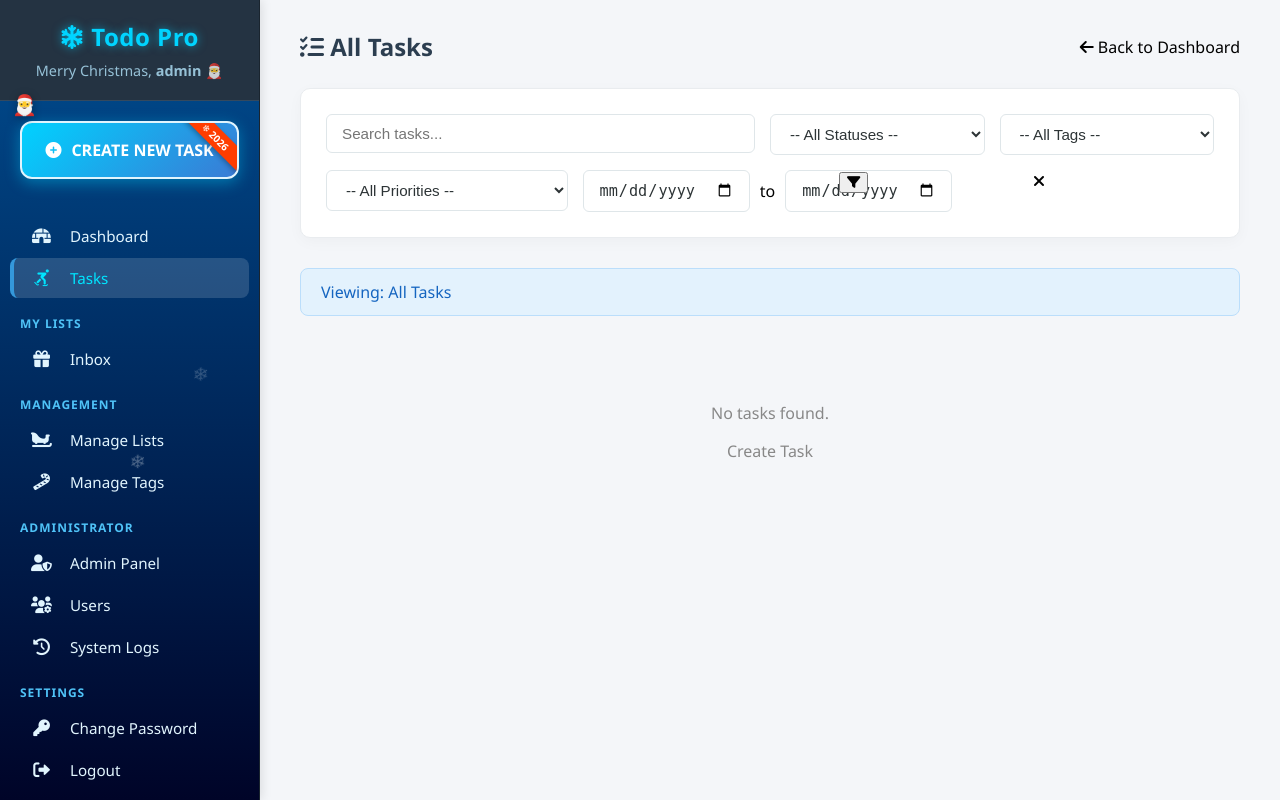
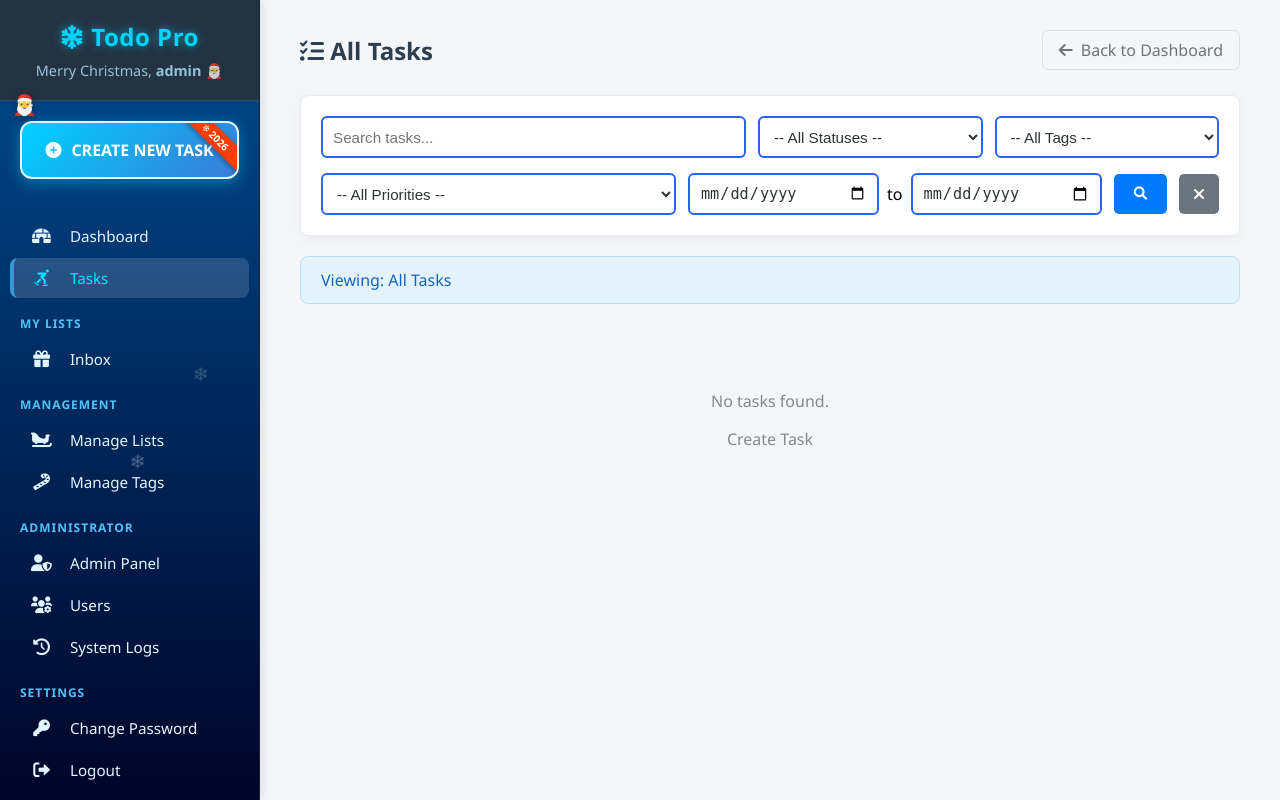
Before and after one commit to MinhQuanhehehe/project1, a PHP site: page /modules/tasks/tasks.php in a window 1280 px wide. Run offline with PHP 8.4, Linux system fonts and the light colour scheme; a user stored in the database is signed in; data that the repository does not hold is empty.

Commit message:
Refactor task filtering and UI elements

```diff
--- a/todolist/modules/tasks/tasks.php
+++ b/todolist/modules/tasks/tasks.php
@@ -1,20 +1,17 @@
 <?php
-// FILE: modules/tasks/index.php (hoặc modules/tasks/tasks.php)
 if (session_status() === PHP_SESSION_NONE) { session_start(); }
 global $conn;
 
-// 1. CHỈNH SỬA ĐƯỜNG DẪN CONFIG (lùi ra 2 cấp thư mục)
+// 1. CHỈNH SỬA ĐƯỜNG DẪN CONFIG
 include '../../config/db_connect.php';
 
 $user_id = $_SESSION['user_id'] ?? null;
 if (!$user_id) {
-    // 2. CHỈNH SỬA ĐƯỜNG DẪN REDIRECT
     header("Location: ../../auth/login.php");
     exit;
 }
 
 // --- GET DATA FOR FILTERS ---
-// Tags (for filter dropdown)
 $my_tags = [];
 $res_t = $conn->query("SELECT tag_id, tag_name FROM Tags WHERE user_id = $user_id ORDER BY tag_name");
 while ($row = $res_t->fetch_assoc()) $my_tags[] = $row;
@@ -31,8 +28,6 @@ $filter_end_date = $_GET['end_date'] ?? '';
 $filter_desc = [];
 if (!empty($search_query)) $filter_desc[] = "Keyword: <strong>" . htmlspecialchars($search_query) . "</strong>";
 if (!empty($filter_tag_id)) $filter_desc[] = "Filtered by Tag";
-
-// Status Description
 if (!empty($filter_status)) {
     if ($filter_status === 'overdue') {
         $filter_desc[] = "Status: <strong style='color:#dc3545;'>Overdue</strong>";
@@ -41,10 +36,7 @@ if (!empty($filter_status)) {
         $filter_desc[] = "Status: <strong>$label</strong>";
     }
 }
-
 if (!empty($filter_matrix)) $filter_desc[] = "Priority: " . htmlspecialchars($filter_matrix);
-if (!empty($filter_start_date) || !empty($filter_end_date)) $filter_desc[] = "Date Filtered";
-
 $current_filter_text = empty($filter_desc) ? "All Tasks" : implode(" | ", $filter_desc);
 
 // --- MAIN QUERY ---
@@ -58,12 +50,9 @@ $sql = "SELECT t.*, l.list_name, l.color_code,
 
 $params = [$user_id]; $types = "i";
 
-// 1. Filter by Inbox
 if (isset($_GET['list_id']) && $_GET['list_id'] === 'inbox') {
     $sql .= " AND t.list_id IS NULL";
 }
-
-// 2. Filter by Status
 if (!empty($filter_status)) {
     if ($filter_status === 'overdue') {
         $sql .= " AND t.status != 'completed' AND t.status != 'canceled' AND t.due_date < NOW()";
@@ -73,20 +62,14 @@ if (!empty($filter_status)) {
         $types .= "s";
     }
 }
-
-// 3. Filter by Tag
 if (!empty($filter_tag_id)) {
     $sql .= " AND EXISTS (SELECT 1 FROM TaskTags sub_tt WHERE sub_tt.task_id = t.task_id AND sub_tt.tag_id = ?)";
     $params[] = $filter_tag_id; $types .= "i";
 }
-
-// 4. Search
 if (!empty($search_query)) {
     $sql .= " AND (t.title LIKE ? OR t.description LIKE ?)";
     $like = "%$search_query%"; $params[] = $like; $params[] = $like; $types .= "ss";
 }
-
-// 5. Matrix
 if (!empty($filter_matrix)) {
     switch ($filter_matrix) {
         case 'do_first': $sql .= " AND t.is_important = 1 AND t.is_urgent = 1"; break;
@@ -95,12 +78,9 @@ if (!empty($filter_matrix)) {
         case 'dont_do':  $sql .= " AND t.is_important = 0 AND t.is_urgent = 0"; break;
     }
 }
-
-// 6. Date Range
 if (!empty($filter_start_date)) { $sql .= " AND DATE(t.due_date) >= ?"; $params[] = $filter_start_date; $types .= "s"; }
 if (!empty($filter_end_date)) { $sql .= " AND DATE(t.due_date) <= ?"; $params[] = $filter_end_date; $types .= "s"; }
 
-// Order By
 $sql .= " GROUP BY t.task_id ORDER BY (t.status = 'completed') ASC, (t.status = 'canceled') ASC, t.is_important DESC, t.is_urgent DESC, t.due_date ASC";
 
 $stmt = $conn->prepare($sql);
@@ -114,22 +94,116 @@ $tasks_result = $stmt->get_result();
 <head>
     <meta charset="UTF-8">
     <title>All Tasks - Todo Pro</title>
-    <link rel="stylesheet" href="../../assets/css/style1.css?v=1.0?v=1.0">
+    <link rel="stylesheet" href="../../assets/css/style1.css">
     <link rel="stylesheet" href="https://cdnjs.cloudflare.com/ajax/libs/font-awesome/6.0.0/css/all.min.css">
+
+    <style>
+        /* Tinh chỉnh giao diện Filter */
+        .filter-wrapper {
+            background: #fff;
+            padding: 20px;
+            border-radius: 8px;
+            box-shadow: 0 2px 10px rgba(0,0,0,0.05);
+            margin-bottom: 20px;
+        }
+        .filter-row {
+            display: flex;
+            gap: 12px;
+            align-items: center;
+            flex-wrap: wrap;
+        }
+        .filter-field {
+            height: 40px;
+            border: 1px solid #ddd;
+            border-radius: 5px;
+            padding: 0 10px;
+            outline: none;
+        }
+
+        /* NÚT BACK TO DASHBOARD (Cập nhật mới) */
+        .btn-back {
+            display: inline-flex;
+            align-items: center;
+            gap: 8px;
+            padding: 8px 16px;
+            background-color: transparent;
+            color: #6c757d;
+            border: 1px solid #dee2e6; /* Viền mỏng */
+            border-radius: 6px;
+            text-decoration: none;
+            font-weight: 500;
+            transition: all 0.3s ease; /* Hiệu ứng mượt */
+        }
+
+        .btn-back:hover {
+            transform: scale(1.1); /* Phóng to lên 10% */
+            background-color: #f8f9fa;
+            color: #343a40;
+            border-color: #adb5bd;
+            box-shadow: 0 4px 8px rgba(0,0,0,0.1);
+        }
+
+        /* Nút Apply màu xanh */
+        .btn-apply {
+            background-color: #007bff !important;
+            color: white !important;
+            border: none;
+            height: 40px;
+            padding: 0 20px;
+            border-radius: 5px;
+            cursor: pointer;
+            display: inline-flex;
+            align-items: center;
+            gap: 8px;
+            font-weight: 600;
+            transition: 0.3s;
+        }
+        .btn-apply:hover {
+            background-color: #0056b3 !important;
+            box-shadow: 0 4px 6px rgba(0, 123, 255, 0.2);
+            transform: translateY(-5px);
+        }
+
+        /* Nút Clear màu đỏ */
+        .btn-clear {
+            background-color: #6c757d !important;
+            color: white !important;
+            border: none;
+            height: 40px;
+            padding: 0 15px;
+            border-radius: 5px;
+            display: inline-flex;
+            align-items: center;
+            justify-content: center;
+            text-decoration: none;
+            transition: 0.3s;
+        }
+        .btn-clear:hover {
+            background-color: #5a6268 !important;
+            box-shadow: 0 4px 6px rgba(94, 105, 117, 0.2);
+            transform: translateY(-5px);
+        }
+        .filter-field {
+            height: 42px;
+            border-radius: 6px;
+            border: 2px solid #2962ffff;
+            padding: 0 10px;
+            width: 100%;
+            box-sizing: border-box;
+        }
+    </style>
 </head>
 <body>
 
 <?php
-// 4. CẤU HÌNH SIDEBAR ĐỂ HIỂN THỊ ĐÚNG LINK
 $path_to_root = '../../';
 include '../../includes/sidebar.php';
 ?>
 
 <div class="main-content">
-
     <div style="display: flex; justify-content: space-between; align-items: center; margin-bottom: 25px;">
         <h2 style="margin: 0; color: #2c3e50;"><i class="fas fa-tasks"></i> All Tasks</h2>
-        <a href="../../home.php" class="btn btn-secondary">
+        <a href="../../home.php" class="btn-back">
             <i class="fas fa-arrow-left"></i> Back to Dashboard
         </a>
     </div>
@@ -137,12 +211,9 @@ include '../../includes/sidebar.php';
     <div class="filter-wrapper">
         <form action="" method="GET">
             <div class="filter-row" style="margin-bottom: 15px;">
-                <div class="filter-column" style="flex: 2;">
-                    <input type="text" name="search_query" placeholder="Search tasks..." value="<?php echo htmlspecialchars($search_query); ?>" class="filter-field">
-                </div>
+                <input type="text" name="search_query" placeholder="Search tasks..." value="<?php echo htmlspecialchars($search_query); ?>" class="filter-field" style="flex: 2;">
 
-                <div class="filter-column">
-                    <select name="status" onchange="this.form.submit()" class="filter-field">
+                <select name="status" onchange="this.form.submit()" class="filter-field" style="flex: 1;">
                     <option value="">-- All Statuses --</option>
                     <option value="pending" <?php echo $filter_status === 'pending' ? 'selected' : ''; ?>>Pending</option>
                     <option value="in_progress" <?php echo $filter_status === 'in_progress' ? 'selected' : ''; ?>>In Progress</option>
@@ -150,37 +221,35 @@ include '../../includes/sidebar.php';
                     <option value="canceled" <?php echo $filter_status === 'canceled' ? 'selected' : ''; ?>>Canceled</option>
                     <option value="overdue" <?php echo $filter_status === 'overdue' ? 'selected' : ''; ?>>Overdue</option>
                 </select>
-                </div>
 
-                <div class="filter-column">
-                    <select name="tag_id" onchange="this.form.submit()" class="filter-field">
+                <select name="tag_id" onchange="this.form.submit()" class="filter-field" style="flex: 1;">
                     <option value="">-- All Tags --</option>
                     <?php foreach ($my_tags as $t) echo "<option value='{$t['tag_id']}' ".($filter_tag_id == $t['tag_id']?'selected':'').">".htmlspecialchars($t['tag_name'])."</option>"; ?>
                 </select>
             </div>
-            </div>
 
             <div class="filter-row">
-                <div class="filter-column">
-                    <select name="matrix_filter" onchange="this.form.submit()" class="filter-field">
+                <select name="matrix_filter" onchange="this.form.submit()" class="filter-field" style="flex: 1.2;">
                     <option value="">-- All Priorities --</option>
                     <option value="do_first" <?php echo $filter_matrix === 'do_first' ? 'selected' : ''; ?>>🔴 Do First</option>
                     <option value="schedule" <?php echo $filter_matrix === 'schedule' ? 'selected' : ''; ?>>🔵 Schedule</option>
                     <option value="delegate" <?php echo $filter_matrix === 'delegate' ? 'selected' : ''; ?>>🟡 Delegate</option>
                     <option value="dont_do" <?php echo $filter_matrix === 'dont_do' ? 'selected' : ''; ?>>⚪ Don't Do</option>
                 </select>
-                </div>
-                <div class="filter-column filter-date-group">
+
+                <div class="filter-date-group" style="display: flex; align-items: center; gap: 8px; flex: 1.5;">
                     <input type="date" name="start_date" value="<?php echo htmlspecialchars($filter_start_date); ?>" class="filter-field">
                     <span>to</span>
                     <input type="date" name="end_date" value="<?php echo htmlspecialchars($filter_end_date); ?>" class="filter-field">
                 </div>
-                <div class="filter-column" style="flex: 0;">
-                    <button type="submit" class="btn btn-secondary"><i class="fas fa-filter"></i></button>
-                </div>
-                <div class="filter-column" style="flex: 0;">
-                    <a href="tasks.php" class="btn btn-secondary" title="Clear Filters"><i class="fas fa-times"></i></a>
-                </div>
+
+                <button type="submit" class="btn-apply">
+                    <i class="fas fa-search"></i>
+                </button>
+
+                <a href="tasks.php" class="btn-clear" title="Clear Filters">
+                    <i class="fas fa-times"></i>
+                </a>
             </div>
         </form>
     </div>
```
Lines whose indentation alone changed are shown as unchanged.
